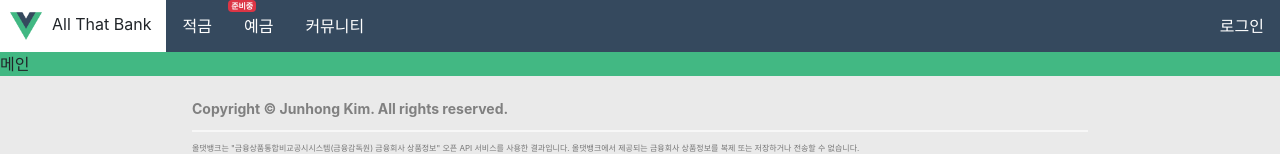
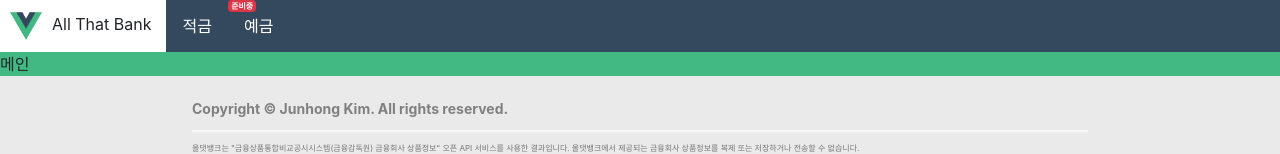
Before and after one commit to Junhong-Kim/allthatbank-web, a Vue app: page / in a window 1280 px wide. Shown: the top 154 px of the page. Built offline with nearby package versions, Linux system fonts and the light colour scheme; no server answers.

Commit message:
Modify: hide header menu

```diff
--- a/src/components/layout/Header.vue
+++ b/src/components/layout/Header.vue
@@ -12,12 +12,12 @@
           <router-link to="/deposit">예금</router-link>
         </div>
       </li>
-      <li><router-link to="/community">커뮤니티</router-link></li>
-      <li v-if="isLogin" class="profile">
+      <!-- <li><router-link to="/community">커뮤니티</router-link></li> -->
+      <!-- <li v-if="isLogin" class="profile">
         <img v-if="user.picture_url == null" :src=profileImg>
         <img v-else :src=user.picture_url>
       </li>
-      <li v-else><router-link to="/login">로그인</router-link></li>
+      <li v-else><router-link to="/login">로그인</router-link></li> -->
     </ul>
   </nav>
 </template>
@@ -62,9 +62,9 @@ li:first-child {
   background: white;
 }
 
-li:last-child {
+/* li:last-child {
   float: right;
-}
+} */
 
 li a {
   display: block;
```
